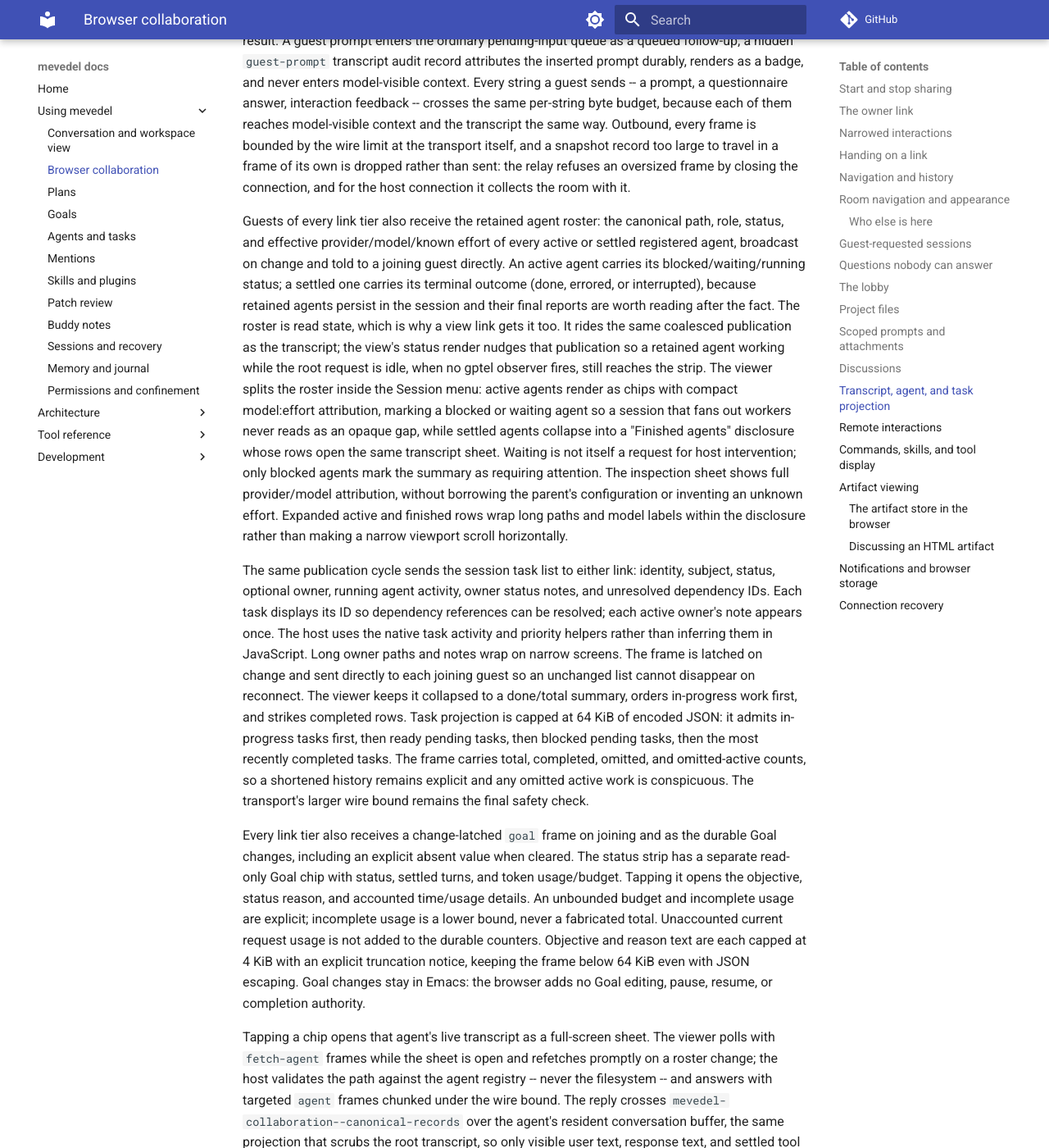
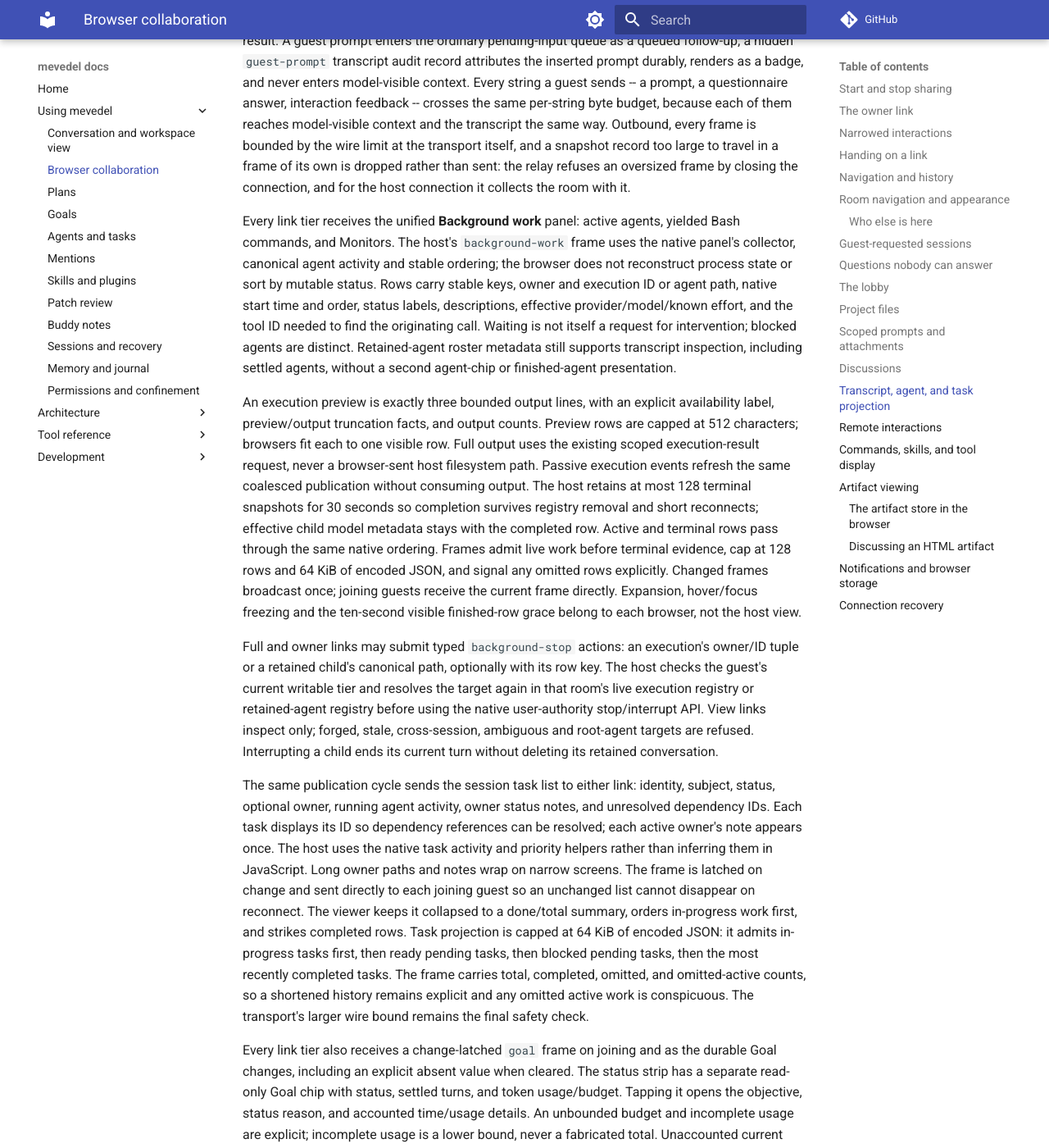
Before and after one commit to FrauH0lle/mevedel, an MkDocs documentation site: the page built from docs/collaboration.md, in a window 1280 px wide and 1400 px high, scrolled down 17033 px. Shown: the whole window at 82% size. Built offline with MkDocs 1.6.1 and Material for MkDocs 9.7.7, drawn with Linux system fonts in a browser that asks for light colours; comment, search, counter and statistics services are not loaded.

Commit message:
feat(collaboration): Project native background work and controls
Share native background row collection and ordering with the browser, and retain bounded terminal evidence without consuming execution output. Recheck writable guest authority and scoped target identity before stops and child interrupts.

* mevedel-collaboration-background.el: Add bounded, latched background frames, passive terminal retention, native lifecycle labels and typed user-authority controls.

* mevedel-view-execution.el (mevedel-view-execution--entries, mevedel-view-execution-collect): Share the native panel collector with independent presentation adapters.

* mevedel-execution.el (mevedel-execution--event): Include native start time in passive events.

* mevedel-collaboration.el, mevedel-collaboration-guest.el: Load at sharing boundary, publish and replay background frames, and dispatch typed stops.

* test/test-mevedel-collaboration-background.el: Cover native order, encoded-byte and preview bounds, terminal metadata, registry removal, writable authority and real managed-process stop delivery.

* docs/collaboration.md, docs/adr/0099-project-live-collaboration-from-host-authoritative-state.md: Document host panel projection and authority.

Validation: 246/246 isolated Eask ERT tests; warning-free full compile; clean elc; git diff --check. Viewer integration and real relay/browser verification are coordinated separately in this branch.

```diff
--- a/docs/collaboration.md
+++ b/docs/collaboration.md
@@ -832,27 +832,38 @@ record too large to travel in a frame of its own is dropped rather than
 sent: the relay refuses an oversized frame by closing the connection, and
 for the host connection it collects the room with it.
 
-Guests of every link tier also receive the retained agent roster:
-the canonical path, role, status, and effective provider/model/known effort of
-every active or settled registered agent,
-broadcast on change and told to a joining guest directly. An active
-agent carries its blocked/waiting/running status; a settled one carries
-its terminal outcome (done, errored, or interrupted), because retained
-agents persist in the session and their final reports are worth reading
-after the fact. The roster is read state, which is why a view link gets
-it too. It rides the same coalesced publication as the transcript; the
-view's status render nudges that publication so a retained agent working
-while the root request is idle, when no gptel observer fires, still
-reaches the strip. The viewer splits the roster inside the Session menu:
-active agents render as chips with compact model:effort attribution, marking a blocked or waiting agent so a
-session that fans out workers never reads as an opaque gap, while settled
-agents collapse into a "Finished agents" disclosure whose rows open the
-same transcript sheet. Waiting is not itself a request for host intervention;
-only blocked agents mark the summary as requiring attention. The inspection
-sheet shows full provider/model attribution, without borrowing the parent's
-configuration or inventing an unknown effort.
-Expanded active and finished rows wrap long paths and model labels within the
-disclosure rather than making a narrow viewport scroll horizontally.
+Every link tier receives the unified **Background work** panel: active agents,
+yielded Bash commands, and Monitors. The host's `background-work` frame uses
+the native panel's collector, canonical agent activity and stable ordering;
+the browser does not reconstruct process state or sort by mutable status.
+Rows carry stable keys, owner and execution ID or agent path, native start
+time and order, status labels, descriptions, effective provider/model/known
+effort, and the tool ID needed to find the originating call. Waiting is not
+itself a request for intervention; blocked agents are distinct. Retained-agent
+roster metadata still supports transcript inspection, including settled agents,
+without a second agent-chip or finished-agent presentation.
+
+An execution preview is exactly three bounded output lines, with an explicit
+availability label, preview/output truncation facts, and output counts. Preview
+rows are capped at 512 characters; browsers fit each to one visible row. Full
+output uses the existing scoped execution-result request, never a browser-sent
+host filesystem path. Passive execution events refresh the same coalesced
+publication without consuming output. The host retains at most 128 terminal
+snapshots for 30 seconds so completion survives registry removal and short
+reconnects; effective child model metadata stays with the completed row. Active
+and terminal rows pass through the same native ordering. Frames admit live work
+before terminal evidence, cap at 128 rows and 64 KiB of encoded JSON, and signal
+any omitted rows explicitly. Changed frames broadcast once; joining guests
+receive the current frame directly. Expansion, hover/focus freezing and the
+ten-second visible finished-row grace belong to each browser, not the host view.
+
+Full and owner links may submit typed `background-stop` actions: an execution's
+owner/ID tuple or a retained child's canonical path, optionally with its row key.
+The host checks the guest's current writable tier and resolves the target again
+in that room's live execution registry or retained-agent registry before using
+the native user-authority stop/interrupt API. View links inspect only; forged,
+stale, cross-session, ambiguous and root-agent targets are refused. Interrupting
+a child ends its current turn without deleting its retained conversation.
 
 The same publication cycle sends the session task list to either link:
 identity, subject, status, optional owner, running agent activity, owner status
```
Also changed, not shown: docs/adr/0099-project-live-collaboration-from-host-authoritative-state.md (+12 -0 lines), 6 other files.
